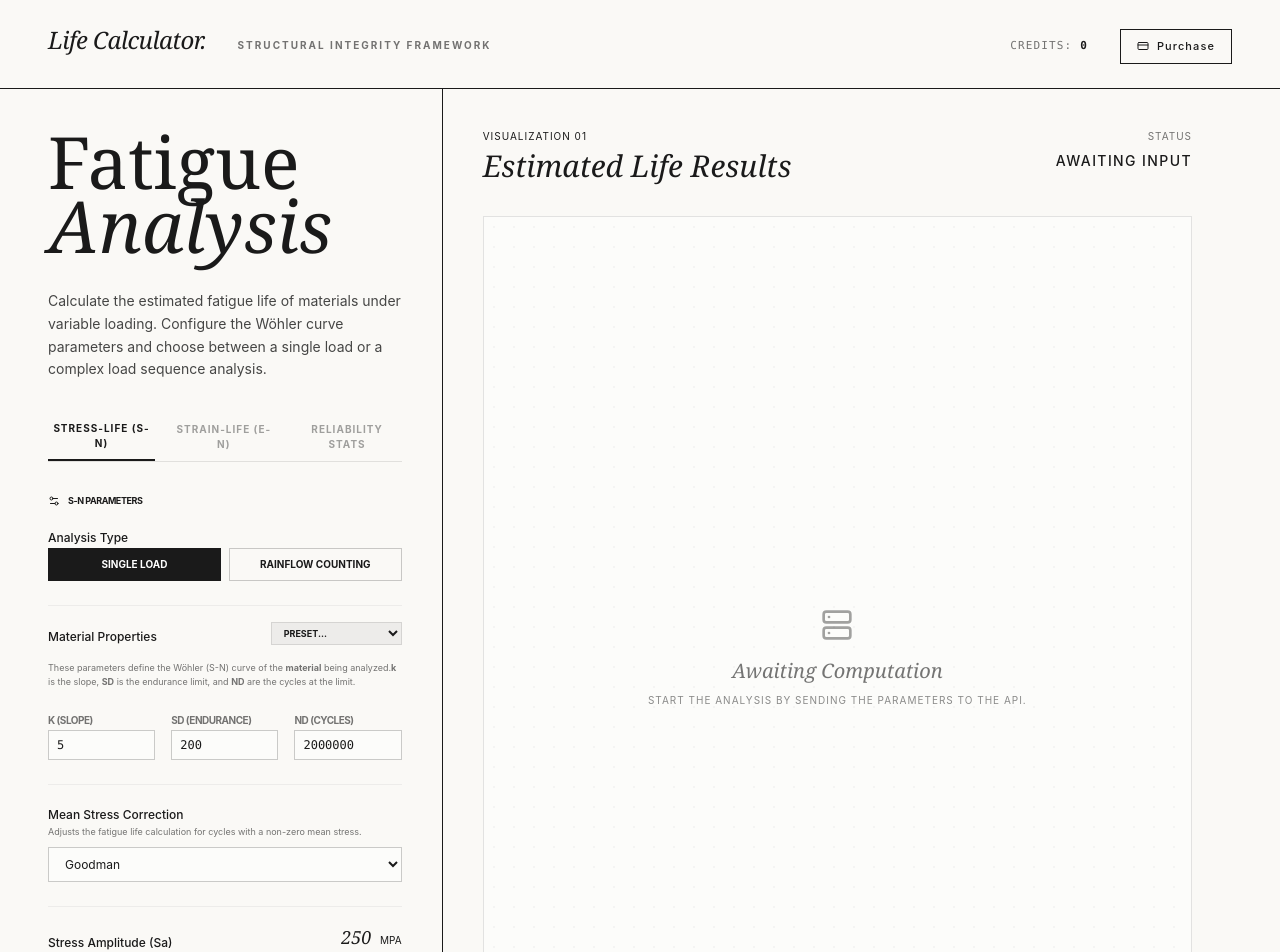
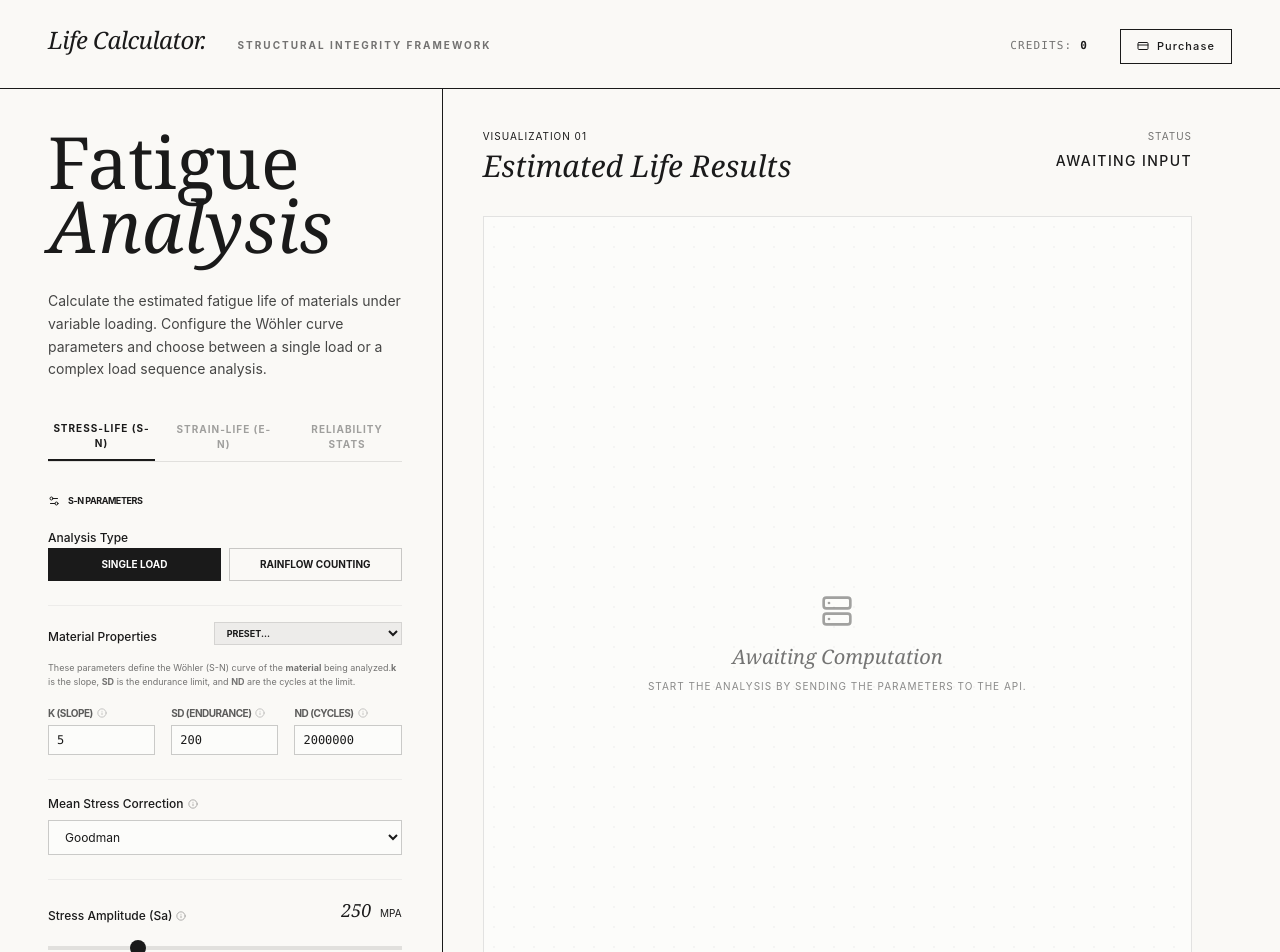
Before and after one commit to Gibraltar1974/pylife, a Next.js app: page / in a window 1280 px wide. Shown: the top 952 px of the page. Built offline with nearby package versions, Linux system fonts and the light colour scheme.

Commit message:
feat: Add tooltips for chart and material properties
Introduces interactive tooltips to the UI. This enhances user experience by providing context for the chart data and explaining the material property selection options.

```diff
--- a/app/page.tsx
+++ b/app/page.tsx
@@ -1,9 +1,19 @@
 'use client';
 
 import React, { useState, useEffect } from 'react';
-import { Activity, Settings2, Server, Globe2, Cpu, LineChart as LineChartIcon, CreditCard } from 'lucide-react';
+import { Activity, Settings2, Server, Globe2, Cpu, LineChart as LineChartIcon, CreditCard, Info } from 'lucide-react';
 import { motion } from 'motion/react';
-import { ComposedChart, Line, Scatter, XAxis, YAxis, CartesianGrid, Tooltip, ResponsiveContainer } from 'recharts';
+import { ComposedChart, Line, Scatter, XAxis, YAxis, CartesianGrid, Tooltip as RechartsTooltip, ResponsiveContainer } from 'recharts';
+
+const InfoTooltip = ({ content }: { content: string }) => (
+  <div className="group relative inline-flex items-center justify-center ml-1">
+    <Info className="w-[10px] h-[10px] opacity-40 hover:opacity-100 cursor-help" />
+    <div className="absolute bottom-full left-1/2 -translate-x-1/2 mb-2 w-48 p-2 bg-[#1A1A1A] text-white text-[10px] leading-relaxed hidden group-hover:block z-50 rounded-sm font-sans normal-case tracking-normal shadow-xl">
+      {content}
+      <div className="absolute top-full left-1/2 -translate-x-1/2 border-4 border-transparent border-t-[#1A1A1A]" />
+    </div>
+  </div>
+);
 
 const generateSNData = (k: number, sd: number, nd: number) => {
   const data = [];
@@ -277,12 +287,20 @@ export default function PyLifeDashboard() {
                             className="bg-black/5 border border-black/10 px-2 py-1 text-[9px] uppercase font-bold outline-none cursor-pointer hover:bg-black/10 transition-colors"
                             onChange={(e) => {
                               if (e.target.value === 'steel') { setK1(5.0); setSd(200); setNd(2000000); }
+                              if (e.target.value === 'high_strength_steel') { setK1(6.0); setSd(400); setNd(2000000); }
                               if (e.target.value === 'aluminum') { setK1(7.0); setSd(100); setNd(10000000); }
+                              if (e.target.value === 'cast_iron') { setK1(4.5); setSd(150); setNd(2000000); }
+                              if (e.target.value === 'titanium') { setK1(8.0); setSd(350); setNd(5000000); }
+                              if (e.target.value === 'copper') { setK1(6.5); setSd(80); setNd(10000000); }
                             }}
                           >
                             <option value="custom">Preset...</option>
-                            <option value="steel">Generic Steel</option>
+                            <option value="steel">Structural Steel (S235/S355)</option>
+                            <option value="high_strength_steel">High Strength Steel</option>
                             <option value="aluminum">Generic Aluminum</option>
+                            <option value="cast_iron">Cast Iron</option>
+                            <option value="titanium">Titanium Alloy</option>
+                            <option value="copper">Copper Alloy</option>
                           </select>
                         </div>
                         <p className="text-[9px] opacity-60 mt-1 leading-relaxed">
@@ -291,21 +309,30 @@ export default function PyLifeDashboard() {
                         </p>
                         <div className="grid grid-cols-3 gap-4">
                           <div className="space-y-1">
-                            <label className="text-[10px] uppercase tracking-tighter font-bold opacity-60">k (Slope)</label>
+                            <label className="text-[10px] uppercase tracking-tighter font-bold flex items-center opacity-70">
+                              k (Slope)
+                              <InfoTooltip content="The slope of the Wöhler curve on a log-log scale. Higher value indicates more life degradation per stress drop." />
+                            </label>
                             <input
                               type="number" step="0.1" value={k1} onChange={e => setK1(Number(e.target.value))}
                               className="w-full bg-white/50 border border-black/20 px-2 py-1.5 text-xs outline-none focus:border-[#1A1A1A] font-mono"
                             />
                           </div>
                           <div className="space-y-1">
-                            <label className="text-[10px] uppercase tracking-tighter font-bold opacity-60">SD (Endurance)</label>
+                            <label className="text-[10px] uppercase tracking-tighter font-bold flex items-center opacity-70">
+                              SD (Endurance)
+                              <InfoTooltip content="Endurance limit or fatigue limit. Below this stress amplitude, life is considered theoretically infinite." />
+                            </label>
                             <input
                               type="number" step="1" value={sd} onChange={e => setSd(Number(e.target.value))}
                               className="w-full bg-white/50 border border-black/20 px-2 py-1.5 text-xs outline-none focus:border-[#1A1A1A] font-mono"
                             />
                           </div>
                           <div className="space-y-1">
-                            <label className="text-[10px] uppercase tracking-tighter font-bold opacity-60">ND (Cycles)</label>
+                            <label className="text-[10px] uppercase tracking-tighter font-bold flex items-center opacity-70">
+                              ND (Cycles)
+                              <InfoTooltip content="Transition point on the cycle axis indicating the start of the endurance limit." />
+                            </label>
                             <input
                               type="number" step="1000" value={nd} onChange={e => setNd(Number(e.target.value))}
                               className="w-full bg-white/50 border border-black/20 px-2 py-1.5 text-xs outline-none focus:border-[#1A1A1A] font-mono"
@@ -316,10 +343,10 @@ export default function PyLifeDashboard() {
 
                       {/* Mean Stress Correction */}
                       <div className="space-y-2 border-t border-black/5 pt-4">
-                        <label className="text-xs font-medium">Mean Stress Correction</label>
-                        <div className="text-[9px] opacity-60 mb-2 leading-relaxed">
-                          <p className="mb-1">Adjusts the fatigue life calculation for cycles with a non-zero mean stress.</p>
-                        </div>
+                        <label className="text-xs font-medium flex items-center">
+                          Mean Stress Correction
+                          <InfoTooltip content="Corrects life calculations when the mean stress is not zero. Tensile mean stress cuts life, compressive increases it." />
+                        </label>
                         <select
                           value={correction}
                           onChange={(e) => setCorrection(e.target.value)}
@@ -338,7 +365,10 @@ export default function PyLifeDashboard() {
                           <div className="space-y-6">
                             <div className="space-y-2">
                               <div className="flex justify-between items-end">
-                                <label className="text-xs font-medium">Stress Amplitude (Sa)</label>
+                                <label className="text-xs font-medium flex items-center">
+                                  Stress Amplitude (Sa)
+                                  <InfoTooltip content="The amplitude of the cyclic stress: (max - min) / 2" />
+                                </label>
                                 <span className="font-serif italic text-lg">{stressAmplitude} <span className="text-[10px] font-sans not-italic uppercase ml-1">MPa</span></span>
                               </div>
                               <input
@@ -349,7 +379,10 @@ export default function PyLifeDashboard() {
 
                             <div className="space-y-2">
                               <div className="flex justify-between items-end">
-                                <label className="text-xs font-medium">Mean Stress (Sm)</label>
+                                <label className="text-xs font-medium flex items-center">
+                                  Mean Stress (Sm)
+                                  <InfoTooltip content="The average value of the cyclic stress: (max + min) / 2" />
+                                </label>
                                 <span className="font-serif italic text-lg">{meanStress} <span className="text-[10px] font-sans not-italic uppercase ml-1">MPa</span></span>
                               </div>
                               <input
@@ -361,7 +394,10 @@ export default function PyLifeDashboard() {
                         ) : (
                           <div className="space-y-2">
                             <div className="flex justify-between items-end">
-                              <label className="text-xs font-medium">Load Sequence (Peaks and Valleys)</label>
+                              <label className="text-xs font-medium flex items-center">
+                                Load Sequence (Peaks and Valleys)
+                                <InfoTooltip content="A sequence of points over time representing your variable loading peaks and valleys. Rainflow counting extracts the exact cycles from this sequence." />
+                              </label>
                             </div>
                             <textarea
                               value={loadSequence}
@@ -382,34 +418,55 @@ export default function PyLifeDashboard() {
                       </p>
                       <div className="grid grid-cols-2 gap-4">
                         <div className="space-y-1">
-                          <label className="text-[10px] uppercase tracking-tighter font-bold opacity-60">K' (Strength Coeff)</label>
+                          <label className="text-[10px] uppercase tracking-tighter font-bold flex items-center opacity-70">
+                            K' (Strength Coeff)
+                            <InfoTooltip content="Cyclic strength coefficient, obtained from fully reversed strain-controlled tests." />
+                          </label>
                           <input type="number" step="10" value={kPrime} onChange={e => setKPrime(Number(e.target.value))} className="w-full bg-white/50 border border-black/20 px-2 py-1.5 text-xs outline-none focus:border-[#1A1A1A] font-mono"/>
                         </div>
                         <div className="space-y-1">
-                          <label className="text-[10px] uppercase tracking-tighter font-bold opacity-60">n' (Hardening Exp)</label>
+                          <label className="text-[10px] uppercase tracking-tighter font-bold flex items-center opacity-70">
+                            n' (Hardening Exp)
+                            <InfoTooltip content="Cyclic strain hardening exponent." />
+                          </label>
                           <input type="number" step="0.01" value={nPrime} onChange={e => setNPrime(Number(e.target.value))} className="w-full bg-white/50 border border-black/20 px-2 py-1.5 text-xs outline-none focus:border-[#1A1A1A] font-mono"/>
                         </div>
                         <div className="space-y-1">
-                          <label className="text-[10px] uppercase tracking-tighter font-bold opacity-60">σ'f (Fatigue Strength)</label>
+                          <label className="text-[10px] uppercase tracking-tighter font-bold flex items-center opacity-70">
+                            σ'f (Fatigue Strength)
+                            <InfoTooltip content="Fatigue strength coefficient, intersects the elastic strain life line at 1 reversal." />
+                          </label>
                           <input type="number" step="10" value={sigmaF} onChange={e => setSigmaF(Number(e.target.value))} className="w-full bg-white/50 border border-black/20 px-2 py-1.5 text-xs outline-none focus:border-[#1A1A1A] font-mono"/>
                         </div>
                         <div className="space-y-1">
-                          <label className="text-[10px] uppercase tracking-tighter font-bold opacity-60">b (Strength Exp)</label>
+                          <label className="text-[10px] uppercase tracking-tighter font-bold flex items-center opacity-70">
+                            b (Strength Exp)
+                            <InfoTooltip content="Fatigue strength exponent, slope of the elastic strain life line." />
+                          </label>
                           <input type="number" step="0.01" value={bExp} onChange={e => setBExp(Number(e.target.value))} className="w-full bg-white/50 border border-black/20 px-2 py-1.5 text-xs outline-none focus:border-[#1A1A1A] font-mono"/>
                         </div>
                         <div className="space-y-1">
-                          <label className="text-[10px] uppercase tracking-tighter font-bold opacity-60">ε'f (Ductility)</label>
+                          <label className="text-[10px] uppercase tracking-tighter font-bold flex items-center opacity-70">
+                            ε'f (Ductility)
+                            <InfoTooltip content="Fatigue ductility coefficient, intersects the plastic strain life line at 1 reversal." />
+                          </label>
                           <input type="number" step="0.05" value={epsilonF} onChange={e => setEpsilonF(Number(e.target.value))} className="w-full bg-white/50 border border-black/20 px-2 py-1.5 text-xs outline-none focus:border-[#1A1A1A] font-mono"/>
                         </div>
                         <div className="space-y-1">
-                          <label className="text-[10px] uppercase tracking-tighter font-bold opacity-60">c (Ductility Exp)</label>
+                          <label className="text-[10px] uppercase tracking-tighter font-bold flex items-center opacity-70">
+                            c (Ductility Exp)
+                            <InfoTooltip content="Fatigue ductility exponent, slope of the plastic strain life line." />
+                          </label>
                           <input type="number" step="0.01" value={cExp} onChange={e => setCExp(Number(e.target.value))} className="w-full bg-white/50 border border-black/20 px-2 py-1.5 text-xs outline-none focus:border-[#1A1A1A] font-mono"/>
                         </div>
                       </div>
 
                       <div className="border-t border-black/5 pt-4 mt-4 space-y-2">
                          <div className="flex justify-between items-end">
-                            <label className="text-xs font-medium">Notch Factor (Kt)</label>
+                            <label className="text-xs font-medium flex items-center">
+                              Notch Factor (Kt)
+                              <InfoTooltip content="Theoretical stress concentration factor. 1.0 means perfectly smooth surface, >1 implies a notch." />
+                            </label>
                             <span className="font-serif italic text-lg">{kt}</span>
                          </div>
                          <input
@@ -427,18 +484,27 @@ export default function PyLifeDashboard() {
                       </p>
                       <div className="grid grid-cols-2 gap-4">
                         <div className="space-y-1">
-                          <label className="text-[10px] uppercase tracking-tighter font-bold opacity-60">Weibull Shape (β)</label>
+                          <label className="text-[10px] uppercase tracking-tighter font-bold flex items-center opacity-70">
+                            Weibull Shape (β)
+                            <InfoTooltip content="Shape parameter. β<1 indicates infant mortality, β=1 random failures, β>1 wear-out over time." />
+                          </label>
                           <input type="number" step="0.1" value={weibullBeta} onChange={e => setWeibullBeta(Number(e.target.value))} className="w-full bg-white/50 border border-black/20 px-2 py-1.5 text-xs outline-none focus:border-[#1A1A1A] font-mono"/>
                         </div>
                         <div className="space-y-1">
-                          <label className="text-[10px] uppercase tracking-tighter font-bold opacity-60">Weibull Scale (η)</label>
+                          <label className="text-[10px] uppercase tracking-tighter font-bold flex items-center opacity-70">
+                            Weibull Scale (η)
+                            <InfoTooltip content="Scale parameter or characteristic life. This is the life at which 63.2% of components will have failed." />
+                          </label>
                           <input type="number" step="1000" value={weibullEta} onChange={e => setWeibullEta(Number(e.target.value))} className="w-full bg-white/50 border border-black/20 px-2 py-1.5 text-xs outline-none focus:border-[#1A1A1A] font-mono"/>
                         </div>
                       </div>
 
                       <div className="border-t border-black/5 pt-4 mt-4 space-y-2">
                          <div className="flex justify-between items-end">
-                            <label className="text-xs font-medium">Target Reliability Goal</label>
+                            <label className="text-xs font-medium flex items-center">
+                              Target Reliability Goal
+                              <InfoTooltip content="The desired probability of survival." />
+                            </label>
                             <span className="font-serif italic text-lg">{(targetReliability*100).toFixed(1)}%</span>
                          </div>
                          <input
@@ -579,7 +645,7 @@ export default function PyLifeDashboard() {
                             tick={{ fontSize: 10, fontFamily: 'monospace', fill: '#1A1A1A', opacity: 0.6 }}
                             label={{ value: 'Stress Amplitude (MPa)', angle: -90, position: 'insideLeft', offset: 0, fontSize: 10, fontWeight: 'bold', fill: '#1A1A1A', opacity: 0.5 }}
                           />
-                          <Tooltip content={<CustomTooltip />} />
+                          <RechartsTooltip content={<CustomTooltip />} />
                           <Line
                             type="monotone"
                             dataKey="S"
```
